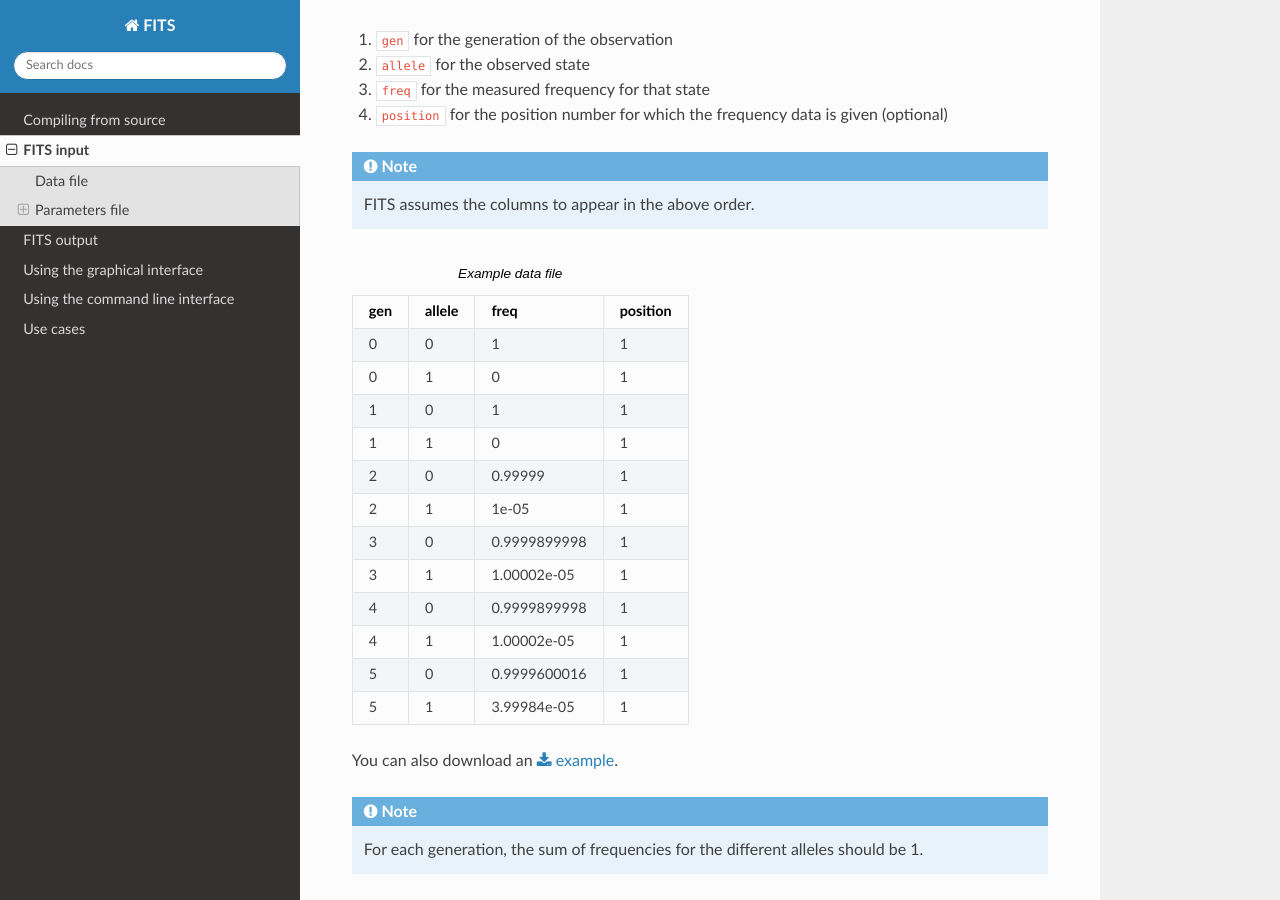
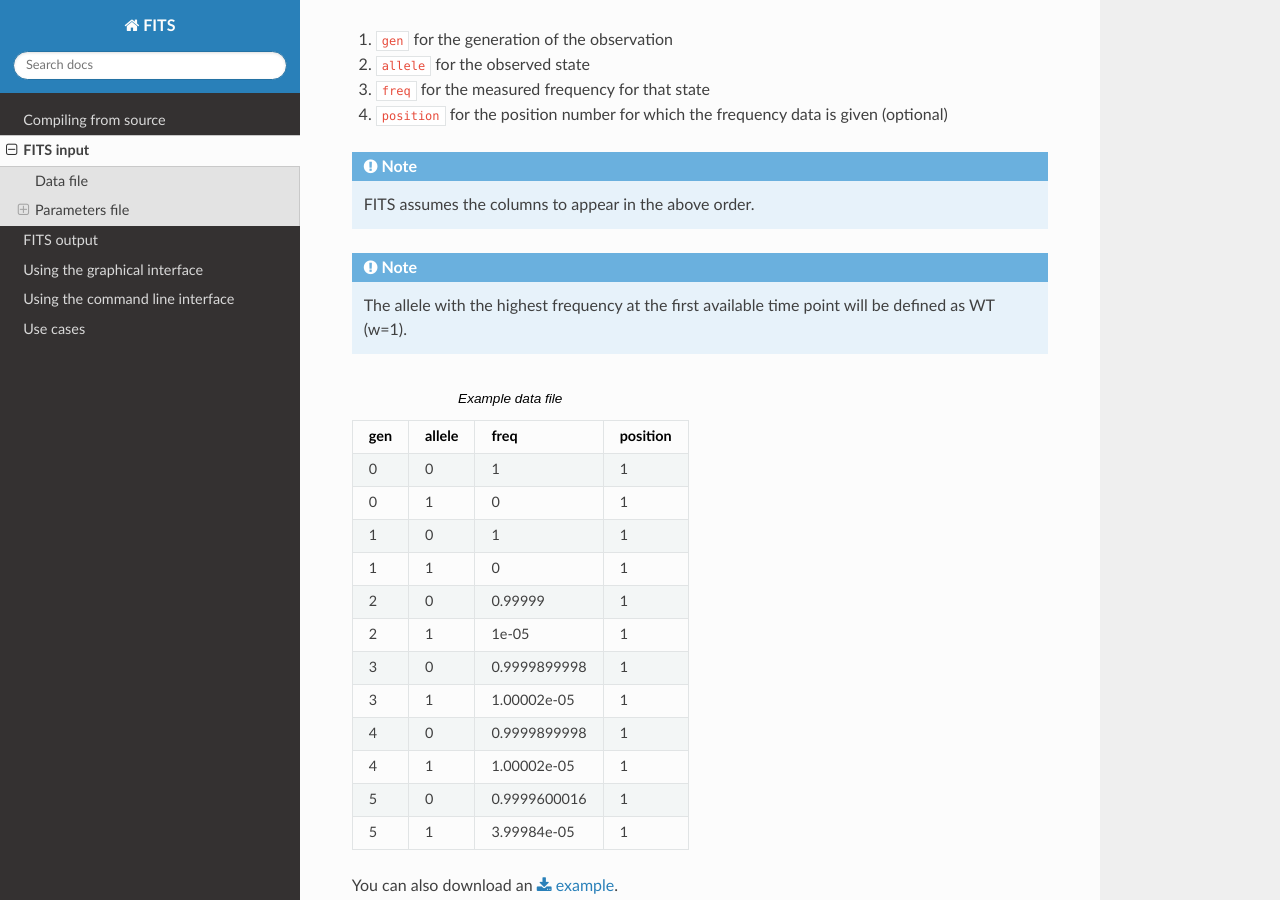
Before and after one commit to Stern-Lab/FITS, a Sphinx documentation site: the page built from docs/source/introduction.rst, in a window 1280 px wide and 900 px high, scrolled down 308 px. Built offline with Sphinx 7.4.7 and the Read the Docs theme 2.0.0, drawn with Linux system fonts in a browser that asks for light colours; formulas are drawn with MathJax 3.

Commit message:
Update introduction.rst

```diff
--- a/docs/source/introduction.rst
+++ b/docs/source/introduction.rst
@@ -15,6 +15,8 @@ This file is expected to hold observed allele information from the system under
 #. ``position`` for the position number for which the frequency data is given (optional)
 
 .. note:: FITS assumes the columns to appear in the above order.
+
+.. note:: The allele with the highest frequency at the first available time point will be defined as WT (w=1).
 
 .. csv-table:: Example data file
   :file: examples/data_file_to_show.txt
```
